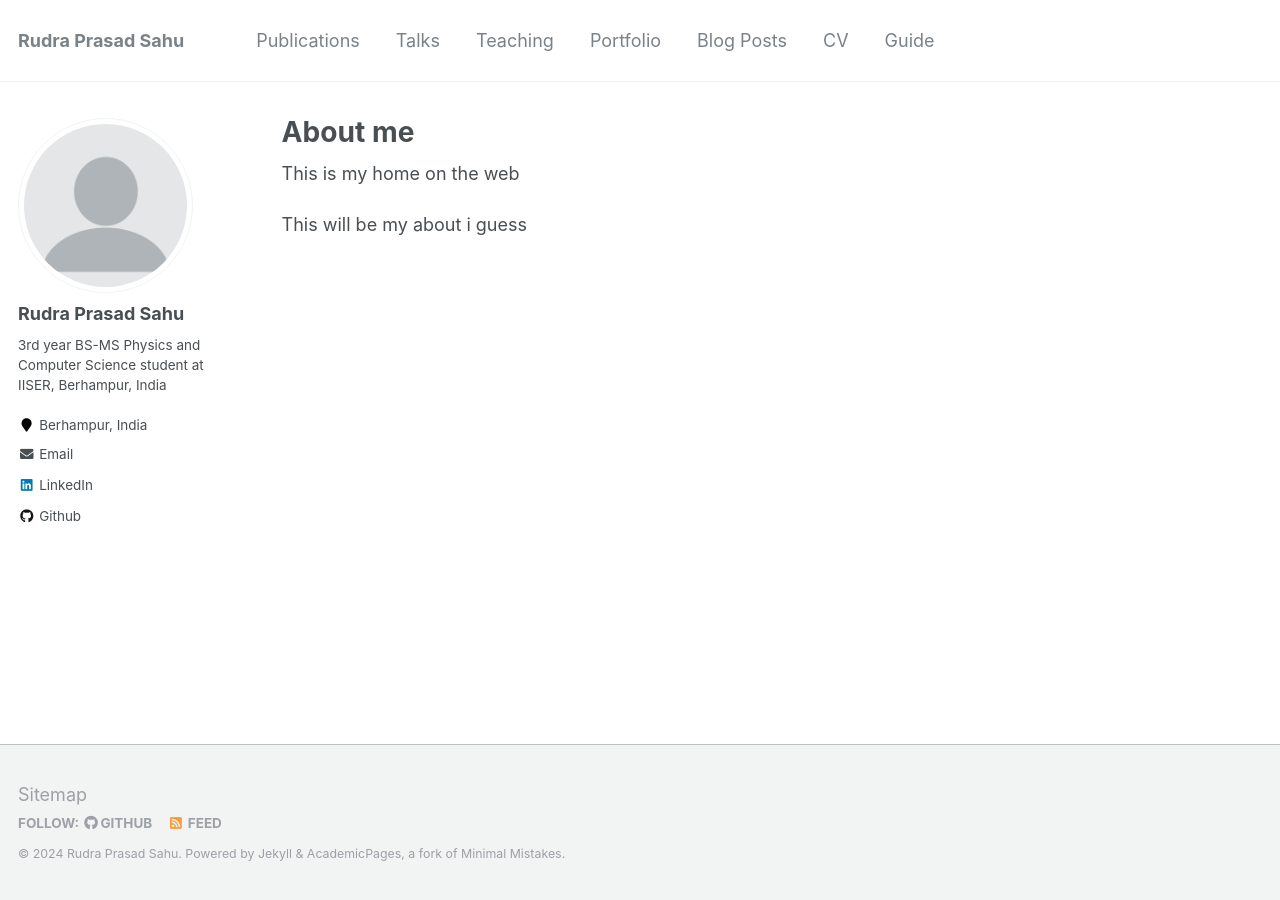
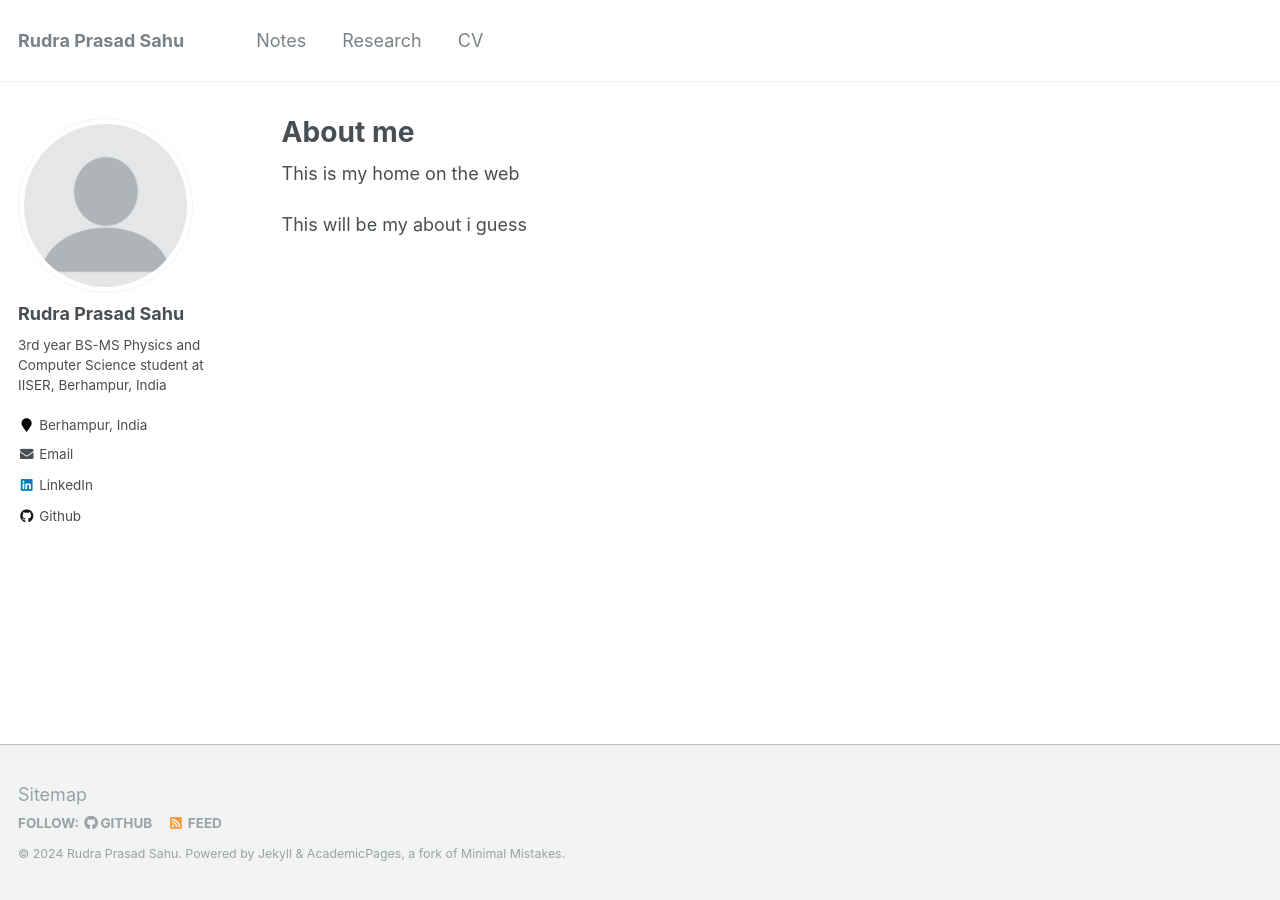
Before and after one commit to rudraprsd/rudraprsd.github.io, a Jekyll site: the page built from _pages/about.md, in a window 1280 px wide. Built offline with Jekyll 4.4.1, drawn with Linux system fonts in a browser that asks for light colours; some of the changed lines change nothing that is shown.

Commit message:
navigation bar updated

```diff
--- a/_data/navigation.yml
+++ b/_data/navigation.yml
@@ -1,22 +1,32 @@
 # main links links
 main:
-  - title: "Publications"
+  - title: "Notes"
+    url: /notes/
+
+  - title: "Research"
+    url: /research/
+
+  - title: "CV"
     url: /publications/
 
-  - title: "Talks"
-    url: /talks/
 
-  - title: "Teaching"
-    url: /teaching/
+  # - title: "Publications"
+  #   url: /publications/
 
-  - title: "Portfolio"
-    url: /portfolio/
+  # - title: "Talks"
+  #   url: /talks/
 
-  - title: "Blog Posts"
-    url: /year-archive/
+  # - title: "Teaching"
+  #   url: /teaching/
 
-  - title: "CV"
-    url: /cv/
+  # - title: "Portfolio"
+  #   url: /portfolio/
 
-  - title: "Guide"
-    url: /markdown/
+  # - title: "Blog Posts"
+  #   url: /year-archive/
+
+  # - title: "CV"
+  #   url: /cv/
+
+  # - title: "Guide"
+  #   url: /markdown/
```
